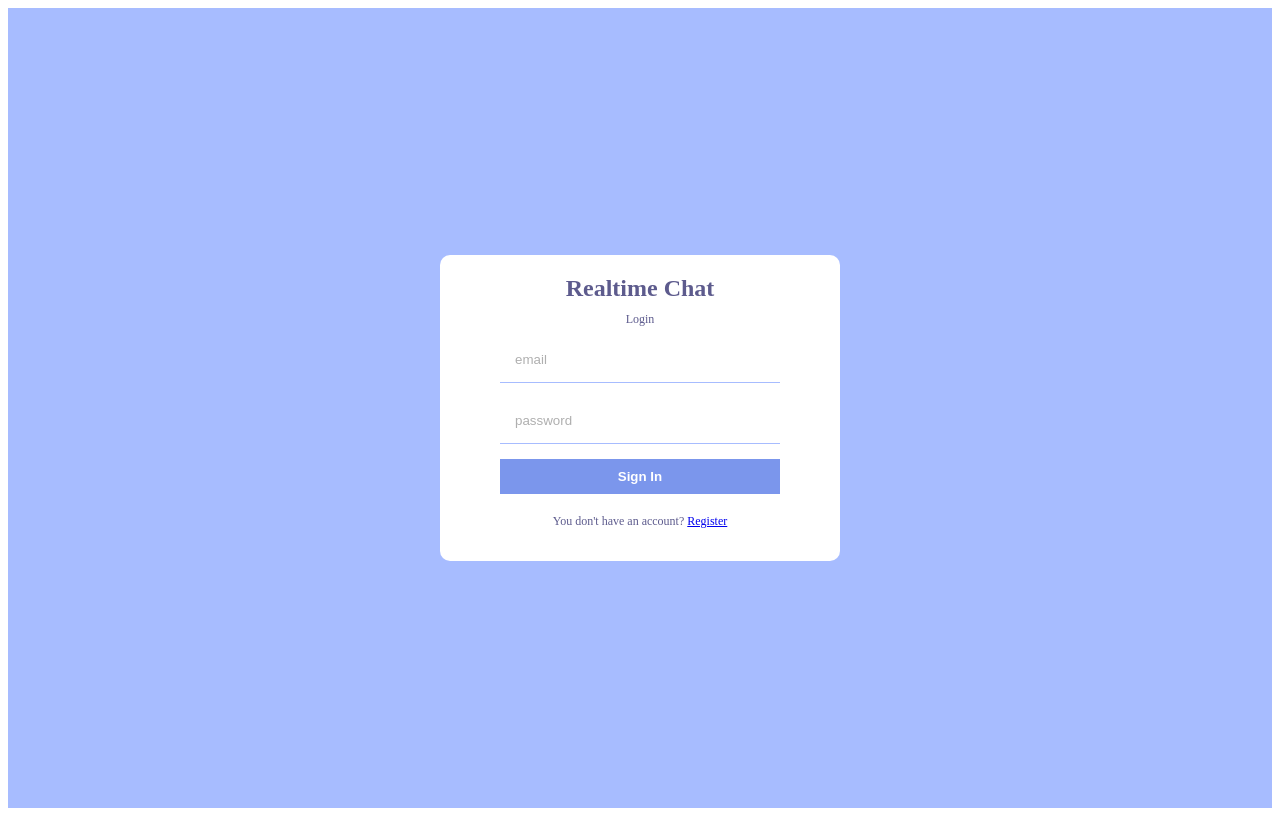
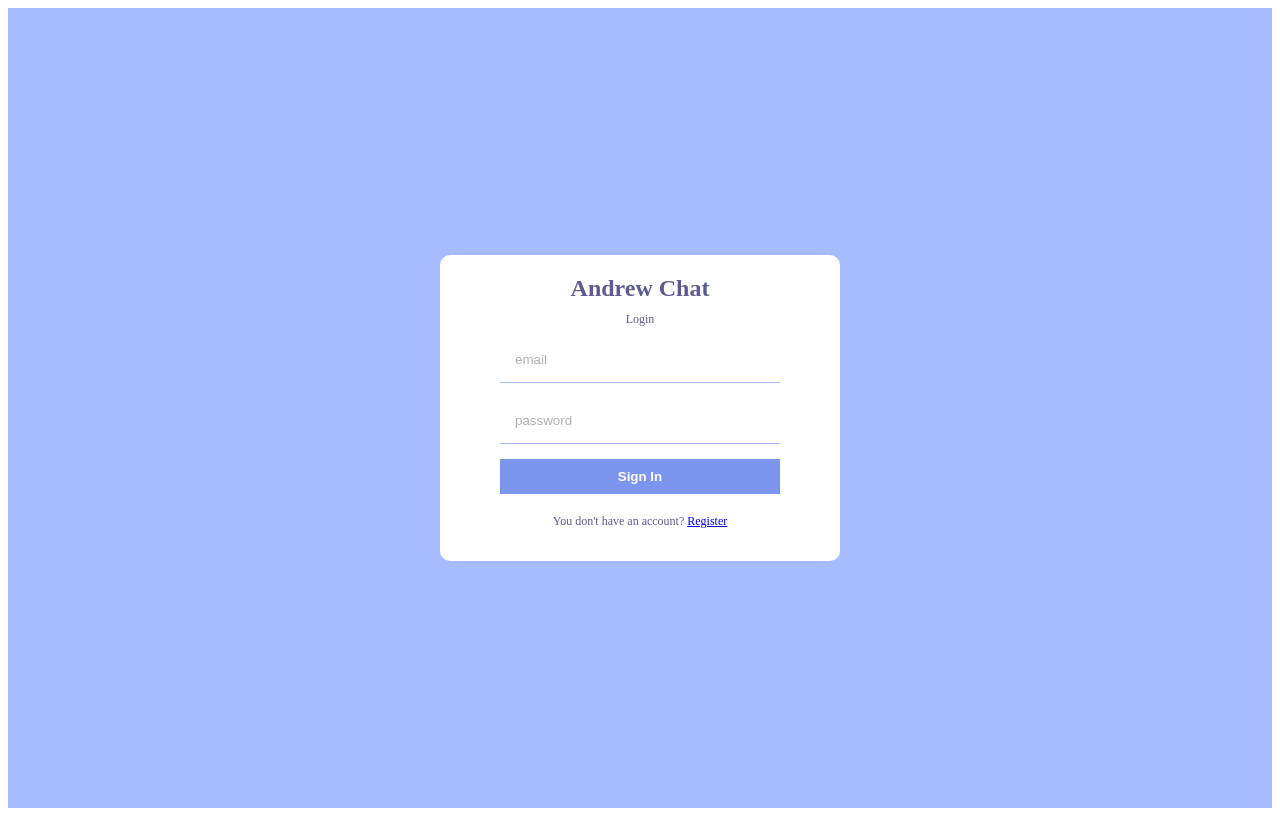
Before and after one commit to AStefankiv/andrew_chat, a React (Vite) app: page /login in a window 1280 px wide. Built offline with nearby package versions, Linux system fonts and the light colour scheme; no server answers.

Commit message:
Edit name

```diff
--- a/src/components/NavBar.jsx
+++ b/src/components/NavBar.jsx
@@ -8,7 +8,7 @@ const Navbar = () => {
 
   return (
     <div className="navbar">
-      <span className="logo">Realtime chat</span>
+      <span className="logo">Andrew chat</span>
       <div className="user">
         <img src={currentUser.photoURL} alt="user" />
         <span>{currentUser.displayName}</span>
--- a/src/pages/Login.jsx
+++ b/src/pages/Login.jsx
@@ -23,7 +23,7 @@ const Login = () => {
   return (
     <div className="formContainer">
       <div className="formWrapper">
-        <span className="logo">Realtime Chat</span>
+        <span className="logo">Andrew Chat</span>
         <span className="title">Login</span>
         <form onSubmit={handleSubmit}>
           <input type="email" placeholder="email" />
--- a/src/pages/Register.jsx
+++ b/src/pages/Register.jsx
@@ -58,7 +58,7 @@ const Register = () => {
   return (
     <div className="formContainer">
       <div className="formWrapper">
-        <span className="logo">Realtime Chat</span>
+        <span className="logo">Andrew Chat</span>
         <span className="title">Register</span>
         <form onSubmit={handleSubmit}>
           <input type="text" placeholder="display name" />
```
